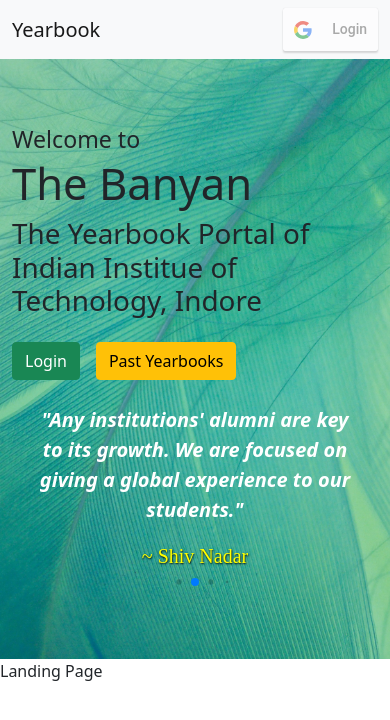
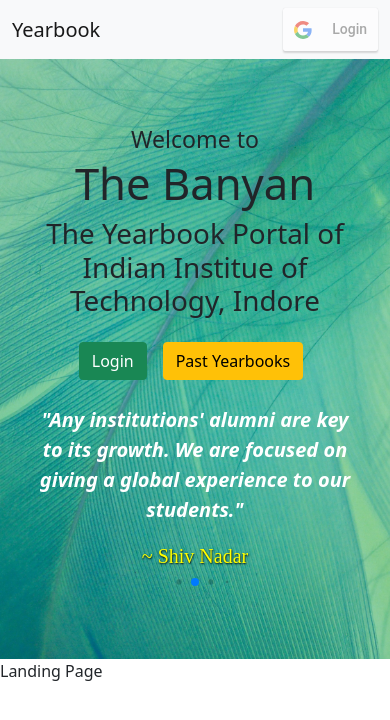
Before and after one commit to mukulvain/IITISoC-22-Web-27-Yearbook-Portal, a React (Create React App) app in the folder client/: page / in a window 390 px wide. Shown: the top 720 px of the page. Built offline with nearby package versions, Linux system fonts and the light colour scheme.

Commit message:
responsiveness

```diff
--- a/client/src/pages/LandingPage/Hero.js
+++ b/client/src/pages/LandingPage/Hero.js
@@ -7,10 +7,10 @@ const Hero = () => {
       <div className="hero-section">
         <Container>
           <Row xs={1} lg={2} md={1}>
-            <Col className="align-items-center">
+            <Col className="text-center text-lg-start">
               <p className="lead mb-0 fs-3">Welcome to</p>
               <h1 className="display-1">The Banyan</h1>
-              <h1 className="display-6">
+              <h1 className="display-6 fs-1">
                 The Yearbook Portal of
                 <br />
                 Indian Institue of Technology, Indore
```
